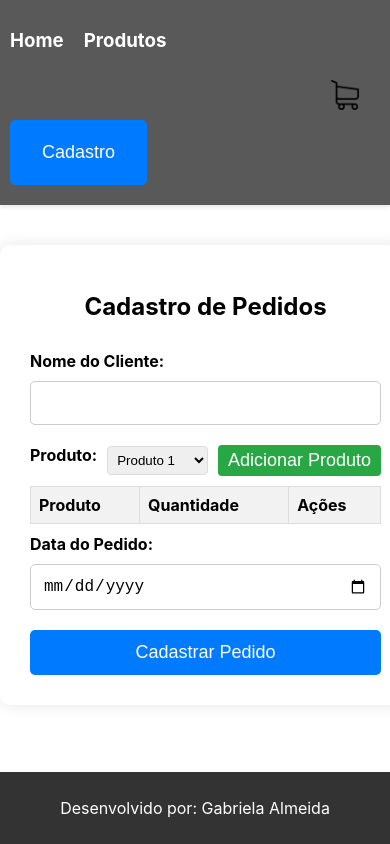
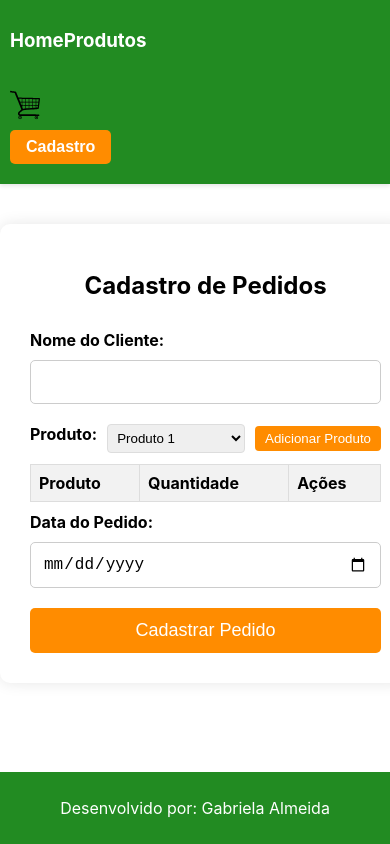
Before and after one commit to gabrielaAlmeida10/eco_basket, a React (Create React App) app: page /newOrder in a window 390 px wide. Shown: the top 844 px of the page. Built offline with nearby package versions, Linux system fonts and the light colour scheme; no server answers.

Commit message:
fix: update css

```diff
--- a/src/components/AuthPage/authPage.css
+++ b/src/components/AuthPage/authPage.css
@@ -30,7 +30,7 @@
 
 .auth-form button {
   padding: 12px;
-  background-color: #007bff;
+  background-color: rgb(255, 140, 0);
   color: white;
   border: none;
   border-radius: 4px;
@@ -39,7 +39,7 @@
 }
 
 .auth-form button:hover {
-  background-color: #0056b3;
+  background-color: rgb(255, 94, 0);
 }
 
 
--- a/src/components/Cart/cart.css
+++ b/src/components/Cart/cart.css
@@ -32,7 +32,7 @@
 
 .open-modal-btn {
   padding: 15px 25px;
-  background-color: #28a745;
+  background-color: rgb(255, 140, 0);
   color: white;
   border: none;
   border-radius: 5px;
@@ -46,7 +46,7 @@
 }
 
 .open-modal-btn:hover {
-  background-color: #218838;
+  background-color: rgb(255, 115, 0);
 }
 
 /* Restante do CSS da página */
--- a/src/components/Footer/footer.css
+++ b/src/components/Footer/footer.css
@@ -1,5 +1,5 @@
 footer {
-  background-color: #333;
+  background-color: rgb(34, 139, 34);
   color: #fff;
   text-align: center;
   padding: 10px 0;
--- a/src/components/Menu/menu.css
+++ b/src/components/Menu/menu.css
@@ -1,7 +1,8 @@
+/* Estilo principal do menu */
 #main-header {
   display: flex;
-  background-color: rgba(51, 51, 51, 0.81);
-  padding: 10px 20px;
+  background-color: rgb(34, 139, 34);
+  padding: 8px 20px; /* Reduzido o padding para ajustar a altura */
   color: #fff;
   box-shadow: 0 2px 4px rgba(0, 0, 0, 0.1);
 }
@@ -13,15 +14,14 @@
   width: 100%;
 }
 
-.header-content .left-menu {
+.header-content .left-menu,
+.header-content .right-menu {
   display: flex;
   align-items: center;
 }
 
 .header-content .right-menu {
-  margin-left: auto; /* Empurra o carrinho para a direita */
-  display: flex;
-  align-items: center;
+  margin-left: auto;
 }
 
 .header-content a {
@@ -29,10 +29,11 @@
   color: #fff;
   margin-right: 20px;
   font-weight: bold;
+  white-space: nowrap; /* Previne que o texto quebre em linhas menores */
 }
 
 .header-content a:hover {
-  color: #ff6600;
+  color: rgb(144, 238, 144);
 }
 
 .header-content .right-menu img {
@@ -41,44 +42,59 @@
 }
 
 .menu-button {
-  padding: 10px 20px;
-  background-color: #007bff; /* Cor de fundo */
-  color: #fff; /* Cor do texto */
+  padding: 8px 16px; /* Ajusta o padding dos botões para reduzir altura */
+  background-color: rgb(255, 140, 0);
+  color: #fff;
   border: none;
   border-radius: 5px;
   cursor: pointer;
   font-size: 16px;
-  text-transform: uppercase; /* Texto em maiúsculas */
   font-weight: bold;
-  transition: background-color 0.3s ease, transform 0.2s ease; /* Transições para hover */
+  transition: background-color 0.3s ease, transform 0.2s ease;
 }
 
 .menu-button:hover {
-  background-color: #0056b3; /* Cor de fundo ao passar o mouse */
-  transform: scale(1.05); /* Efeito de zoom ao passar o mouse */
+  background-color: rgb(255, 165, 0);
+  transform: scale(1.05);
 }
 
 .menu-button:focus {
   outline: none;
-  box-shadow: 0 0 0 3px rgba(38, 143, 255, 0.5); /* Sombra ao focar no botão */
+  box-shadow: 0 0 0 3px rgba(38, 143, 255, 0.5);
 }
+
+.cart-icon {
+  width: 50px; /* Ajuste o tamanho conforme necessário */
+  height: 50px;
+  transition: filter 0.3s ease; /* Transição suave para a alteração de cor */
+}
+
+.cart-icon:hover {
+  filter: brightness(0) saturate(100%) invert(75%) sepia(81%) saturate(4595%) hue-rotate(0deg) brightness(102%) contrast(101%);
+}
+
 
 /* Responsividade para o menu */
 @media (max-width: 768px) {
   #main-header {
+    flex-direction: column; /* Alinha verticalmente o menu em telas pequenas */
+    align-items: flex-start;
     padding: 10px;
   }
 
   .header-content {
-    flex-direction: column;
+    flex-direction: column; /* Alinha verticalmente o conteúdo em telas pequenas */
     align-items: flex-start;
+    width: 100%;
   }
 
   .header-content a {
-    margin-bottom: 10px;
+    margin-right: 0; /* Remove a margem direita */
+    margin-bottom: 10px; /* Adiciona espaço inferior */
   }
 
-  .header-content a:last-child {
-    margin-right: 0;
+  .header-content .right-menu {
+    margin-left: 0; /* Remove a margem esquerda do menu direito */
+    margin-top: 10px; /* Espaço entre os menus na visualização móvel */
   }
 }
--- a/src/components/Menu/menu.js
+++ b/src/components/Menu/menu.js
@@ -1,7 +1,7 @@
 import React from "react";
 import { Link } from "react-router-dom";
 import "./menu.css";
-import carrinho from '../../images/carrinho.png';
+import carrinho from '../../images/carrinho.svg';
 
 const Menu = () => {
   return (
@@ -16,10 +16,10 @@ const Menu = () => {
           </Link>
         </div>
         <Link to='/cart' className="right-menu">
-          <img src={carrinho} alt="Cart" />
+          <img src={carrinho} alt="Cart" className="cart-icon" />
         </Link>
-        <Link to='/authPage' className="menu-button">
-         <button>Cadastro</button>
+        <Link to='/authPage' >
+         <button className="menu-button">Cadastro</button>
         </Link>
       </div>
     </header>
--- a/src/components/NewOrder/newOrder.css
+++ b/src/components/NewOrder/newOrder.css
@@ -24,7 +24,7 @@
 
 .add-product-btn {
   padding: 5px 10px;
-  background-color: #28a745;
+  background-color:rgb(255, 140, 0);
   color: white;
   border: none;
   border-radius: 4px;
@@ -40,7 +40,7 @@
 }
 
 .add-product-btn:hover {
-  background-color: #218838;
+  background-color: rgb(255, 115, 0);
 }
 
 table {
@@ -80,7 +80,7 @@ td button img {
 }
 
 td button.edit-btn img {
-  filter: hue-rotate(180deg); /* Ajuste a cor se necessário */
+  filter: hue-rotate(180deg);
 }
 
 h1 {
@@ -111,9 +111,9 @@ textarea {
   font-size: 16px;
 }
 
-button {
+.saveOrder {
   padding: 12px;
-  background-color: #007bff;
+  background-color: rgb(255, 140, 0);
   color: white;
   border: none;
   border-radius: 5px;
@@ -121,3 +121,7 @@ button {
   cursor: pointer;
   transition: background-color 0.3s ease;
 }
+
+.saveOrder:hover{
+  background-color: rgb(255, 94, 0);
+}
--- a/src/components/NewOrder/newOrder.js
+++ b/src/components/NewOrder/newOrder.js
@@ -48,7 +48,7 @@ const NewOrder = () => {
           </table>
           <label>Data do Pedido:</label>
           <input type="date" id="orderDate" name="orderDate" required />
-          <button type="submit" onClick={cadastrarPedido()}>
+          <button type="submit" className="saveOrder"  onClick={cadastrarPedido()}>
             Cadastrar Pedido
           </button>
         </form>
--- a/src/components/NewProducts/newProducts.css
+++ b/src/components/NewProducts/newProducts.css
@@ -1,4 +1,3 @@
-/* Estilo geral do formulário */
 .formProducts {
   display: flex;
   flex-direction: column;
@@ -11,7 +10,7 @@
   box-shadow: 0 5px 15px rgba(0, 0, 0, 0.1);
 }
 
-/* Estilo dos inputs */
+
 .formProducts input[type="text"],
 .formProducts input[type="number"] {
   width: 100%;
@@ -23,14 +22,11 @@
   transition: border-color 0.3s ease;
 }
 
-.formProducts input[type="text"]:focus,
-.formProducts input[type="number"]:focus {
-  border-color: #4CAF50;
-}
+
 
 /* Estilo do botão de submit */
 .formProducts input[type="submit"] {
-  background-color: #4CAF50;
+  background-color: rgb(255, 140, 0);
   color: white;
   padding: 10px 20px;
   font-size: 1em;
@@ -41,10 +37,9 @@
 }
 
 .formProducts input[type="submit"]:hover {
-  background-color: #45a049;
+  background-color: rgb(255, 94, 0);
 }
 
-/* Overlay que cobre a página */
 .modal-overlay {
   position: fixed;
   top: 0;
@@ -58,7 +53,7 @@
   z-index: 1000;
 }
 
-/* Conteúdo do modal */
+
 .modal-content {
   background-color: #fff;
   padding: 20px;
@@ -69,7 +64,7 @@
   width: 100%;
 }
 
-/* Botão de fechar */
+
 .close-button {
   position: absolute;
   top: 10px;
@@ -78,15 +73,15 @@
   border: none;
   font-size: 1.5rem;
   cursor: pointer;
-  color: #333;
+  color: #e71010;
   transition: color 0.3s ease;
 }
 
-.close-button:hover {
-  color: #FF6347;
+.close-button:hover{
+  color: #c21010;
 }
 
-/* Estilo do formulário já definido anteriormente */
+
 .formProducts {
   display: flex;
   flex-direction: column;
--- a/src/components/Products/products.css
+++ b/src/components/Products/products.css
@@ -5,10 +5,9 @@
   margin: 0 auto;
 }
 
-/* Estilo do botão de adicionar produto */
 .add-product-button {
   display: inline-block;
-  background-color: #4CAF50;
+  background-color: rgb(255, 140, 0);
   color: white;
   padding: 10px 20px;
   font-size: 1em;
@@ -20,7 +19,7 @@
 }
 
 .add-product-button:hover {
-  background-color: #45a049;
+  background-color: rgb(255, 115, 0);
 }
 
 /* Estilo do container de cards */
```
Also changed, not shown: src/images/carrinho.svg (added).
